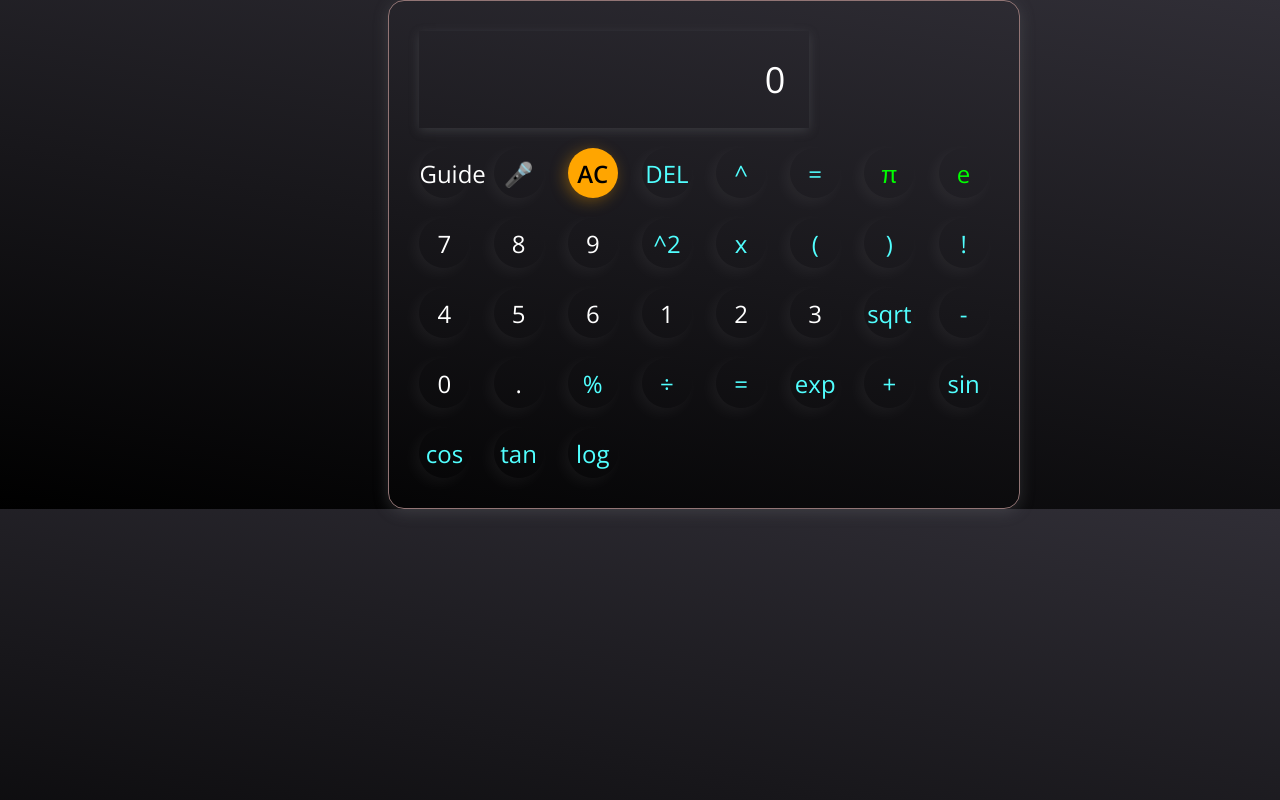
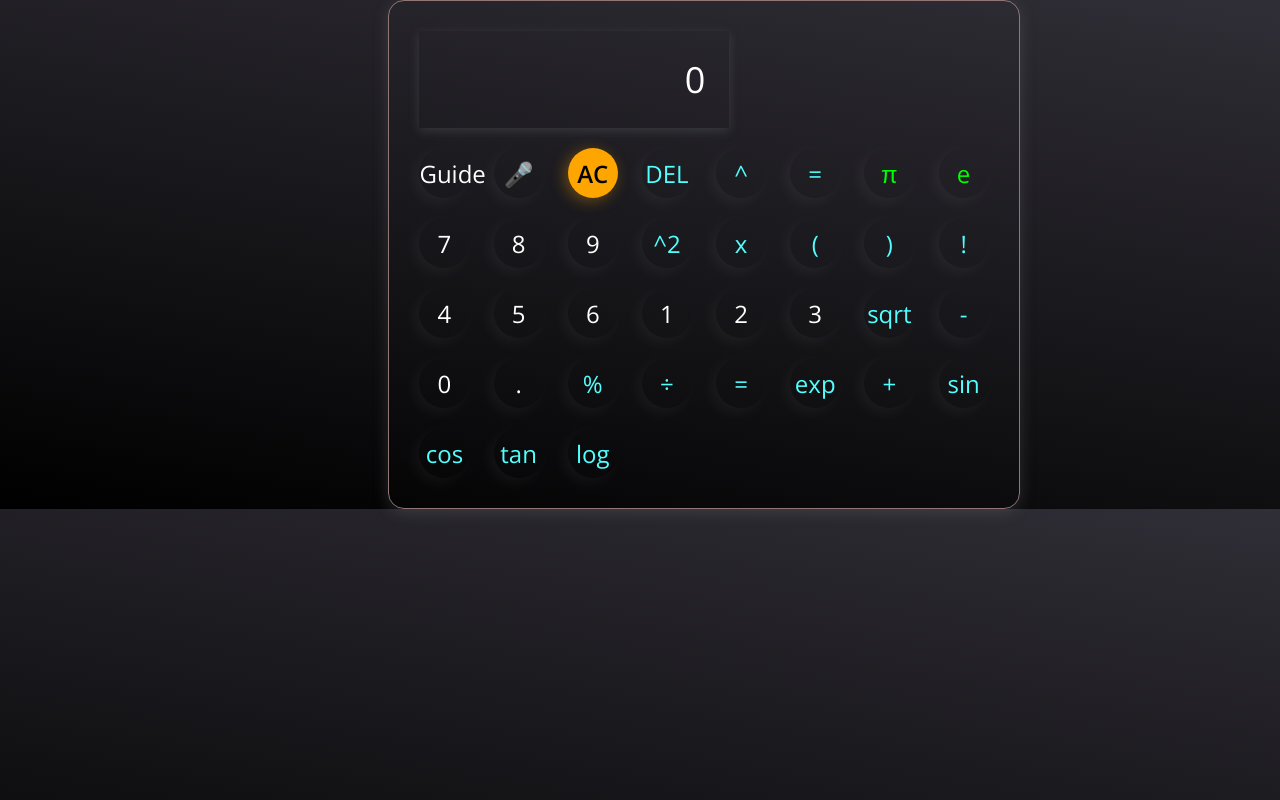
Before and after one commit to Jhuxtelloitech/all-in-one-calculator, a plain HTML site: page index.html in a window 1280 px wide. Shown: the top 800 px of the page. Drawn offline with nearby package versions, Linux system fonts and the light colour scheme.

Commit message:
style.css

```diff
--- a/style.css
+++ b/style.css
@@ -24,7 +24,7 @@ body {
 }
 
 input {
-    width: 390px;
+    width: 310px;
     border: none;
     padding: 24px;
     margin: 10px;
```
